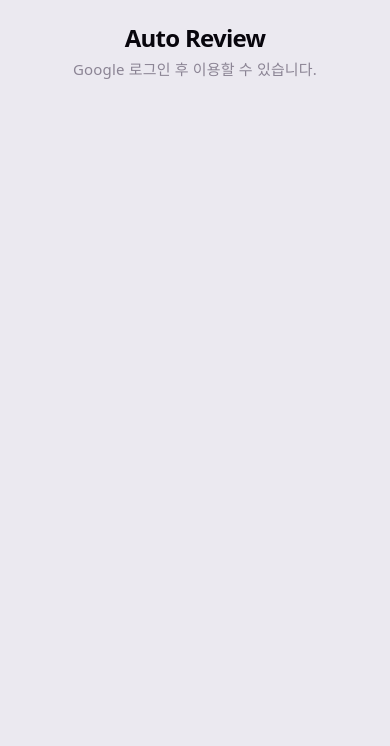
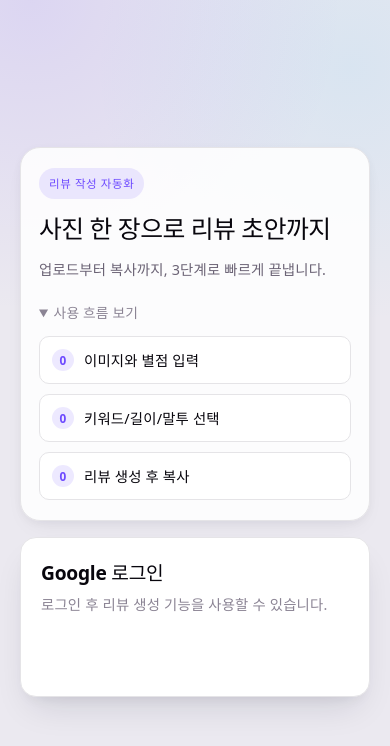
Before and after one commit to Yelli915/auto-review-generator, a React (Vite) app: page / in a window 390 px wide. Shown: the top 746 px of the page. Built offline with nearby package versions, Linux system fonts and the light colour scheme; no server answers.

Commit message:
feat : UXUI 고정

```diff
--- a/src/App.jsx
+++ b/src/App.jsx
@@ -20,22 +20,19 @@ function getEnvGoogleClientId() {
 }
 
 function App() {
-  const [token, setToken] = useState('')
+  const [token, setToken] = useState(() => {
+    try {
+      return (window.sessionStorage.getItem(AUTH_STORAGE_KEY) || '').trim()
+    } catch {
+      return ''
+    }
+  })
   const [authError, setAuthError] = useState('')
-  const googleClientId = useMemo(getEnvGoogleClientId, [])
+  const googleClientId = useMemo(() => getEnvGoogleClientId(), [])
 
   useEffect(() => {
-    try {
-      const saved = window.sessionStorage.getItem(AUTH_STORAGE_KEY) || ''
-      const normalized = saved.trim()
-      if (normalized) {
-        setToken(normalized)
-        setGoogleIdToken(normalized)
-      }
-    } catch {
-      void 0
-    }
-  }, [])
+    setGoogleIdToken(token)
+  }, [token])
 
   useEffect(() => {
     setUnauthorizedHandler(() => {
@@ -83,44 +80,78 @@ function App() {
 
   if (!googleClientId) {
     return (
-      <main className="review-app">
+      <div className="app-shell">
+        <main className="auth-layout">
+          <section className="auth-card">
+            <h1 className="auth-card__title">Auto Review</h1>
+            <p className="auth-card__text">
+              실행 전 환경 변수 확인이 필요합니다.
+            </p>
             <div className="banner banner--error" role="alert">
               VITE_GOOGLE_CLIENT_ID가 설정되지 않았습니다.
             </div>
+          </section>
         </main>
+      </div>
     )
   }
 
   if (!token) {
     return (
-      <main className="review-app">
-        <header className="review-app__header">
-          <h1 className="review-app__title">Auto Review</h1>
-          <p className="review-app__tagline">Google 로그인 후 이용할 수 있습니다.</p>
-        </header>
+      <div className="app-shell">
+        <main className="auth-layout">
+          <section className="auth-intro">
+            <p className="auth-intro__eyebrow">리뷰 작성 자동화</p>
+            <h1 className="auth-intro__title">사진 한 장으로 리뷰 초안까지</h1>
+            <p className="auth-intro__text">
+              업로드부터 복사까지, 3단계로 빠르게 끝냅니다.
+            </p>
+            <details className="auth-intro__flow-wrap" open>
+              <summary>사용 흐름 보기</summary>
+              <ol className="auth-intro__flow">
+                <li>이미지와 별점 입력</li>
+                <li>키워드/길이/말투 선택</li>
+                <li>리뷰 생성 후 복사</li>
+              </ol>
+            </details>
+          </section>
+
+          <section className="auth-card">
+            <h2 className="auth-card__title">Google 로그인</h2>
+            <p className="auth-card__text">
+              로그인 후 리뷰 생성 기능을 사용할 수 있습니다.
+            </p>
             {authError && (
               <div className="banner banner--error" role="alert">
                 {authError}
               </div>
             )}
+            <div className="auth-card__login">
               <GoogleLogin
                 onSuccess={handleLoginSuccess}
                 onError={() => setAuthError('Google 로그인에 실패했습니다.')}
                 useOneTap
               />
+            </div>
+          </section>
         </main>
+      </div>
     )
   }
 
   return (
-    <>
-      <div style={{ display: 'flex', justifyContent: 'flex-end', padding: '12px 16px' }}>
-        <button type="button" onClick={handleLogout}>
+    <div className="app-shell">
+      <header className="app-topbar">
+        <div>
+          <p className="app-topbar__brand">Auto Review</p>
+          <p className="app-topbar__sub">입력부터 생성까지 한 번에</p>
+        </div>
+        <button type="button" className="btn btn--secondary app-topbar__logout" onClick={handleLogout}>
           로그아웃
         </button>
+      </header>
+      <ReviewGenerator />
     </div>
-      <ReviewGenerator />
-    </>
   )
 }
 
--- a/src/components/ReviewGenerator/ReviewGenerator.jsx
+++ b/src/components/ReviewGenerator/ReviewGenerator.jsx
@@ -5,6 +5,7 @@ import ReviewStep from './steps/ReviewStep'
 import { generateKeywords, generateReview } from './api/geminiService'
 
 const STEPS = { UPLOAD: 'upload', KEYWORD: 'keyword', REVIEW: 'review' }
+const RATING_LABELS = ['', '매우 불만족', '불만족', '보통', '만족', '매우 만족']
 
 async function loadKeywordsFromImage(imagePayload) {
   const result = await generateKeywords({
@@ -121,6 +122,11 @@ export default function ReviewGenerator({ onReviewComplete }) {
     [STEPS.KEYWORD]: 1,
     [STEPS.REVIEW]: 2,
   }[step]
+  const stepMeta = [
+    { title: '사진 입력', desc: '이미지와 별점을 선택합니다.' },
+    { title: '옵션 선택', desc: '키워드, 길이, 말투를 정합니다.' },
+    { title: '결과 확인', desc: '생성된 리뷰를 확인하고 복사합니다.' },
+  ][stepIndex]
 
   const stepClass = (i) => {
     if (i < stepIndex) return 'stepper__item is-done'
@@ -131,10 +137,10 @@ export default function ReviewGenerator({ onReviewComplete }) {
   return (
     <div className="review-app">
       <header className="review-app__header">
-        <h1 className="review-app__title">Auto Review</h1>
+        <p className="review-app__eyebrow">STEP {stepIndex + 1} / 3</p>
+        <h1 className="review-app__title">{stepMeta.title}</h1>
         <p className="review-app__tagline">
-          사진·별점으로 키워드를 만든 뒤, 키워드·길이·말투에 맞춰 리뷰 초안을
-          만들어 드립니다.
+          {stepMeta.desc}
         </p>
       </header>
 
@@ -174,12 +180,24 @@ export default function ReviewGenerator({ onReviewComplete }) {
             {error}
           </div>
         )}
+        {isLoading && (
+          <div className="banner banner--info" role="status" aria-live="polite">
+            {step === STEPS.UPLOAD
+              ? '이미지를 분석해 키워드를 준비하고 있습니다.'
+              : '선택한 이미지로 키워드를 다시 생성하고 있습니다.'}
+          </div>
+        )}
 
         {step === STEPS.UPLOAD && (
-          <UploadStep onNext={handleUploadNext} isLoading={isLoading} />
+          <UploadStep
+            onNext={handleUploadNext}
+            isLoading={isLoading}
+            ratingLabels={RATING_LABELS}
+          />
         )}
         {step === STEPS.KEYWORD && (
           <KeywordStep
+            key={keywords.join('|')}
             keywords={keywords}
             onNext={handleKeywordNext}
             onRefresh={handleRefresh}
@@ -195,6 +213,7 @@ export default function ReviewGenerator({ onReviewComplete }) {
             onReset={handleBackToUpload}
             onRegenerate={handleRegenerate}
             rating={imageData?.rating}
+            ratingLabels={RATING_LABELS}
             selectedKeywords={lastUsedOptions?.keywords}
             reviewLength={lastUsedOptions?.length}
             reviewTone={lastUsedOptions?.tone}
--- a/src/index.css
+++ b/src/index.css
@@ -8,10 +8,10 @@
   --border: #e5e4e7;
   --border-strong: #d4d2d9;
   --code-bg: #f4f3ec;
-  --accent: #aa3bff;
-  --accent-hover: #9229e6;
-  --accent-bg: rgba(170, 59, 255, 0.1);
-  --accent-border: rgba(170, 59, 255, 0.5);
+  --accent: #6d4aff;
+  --accent-hover: #5936f6;
+  --accent-bg: rgba(109, 74, 255, 0.12);
+  --accent-border: rgba(109, 74, 255, 0.42);
   --error-bg: #fef2f2;
   --error-border: #fecaca;
   --error-text: #b91c1c;
@@ -24,9 +24,9 @@
   --radius-pill: 999px;
   --shadow-sm: 0 1px 2px rgba(0, 0, 0, 0.05);
   --shadow:
-    rgba(0, 0, 0, 0.08) 0 4px 6px -1px, rgba(0, 0, 0, 0.04) 0 2px 4px -2px;
+    rgba(16, 24, 40, 0.08) 0 10px 24px -10px, rgba(16, 24, 40, 0.04) 0 2px 8px;
   --shadow-lg:
-    rgba(0, 0, 0, 0.1) 0 20px 25px -5px, rgba(0, 0, 0, 0.06) 0 8px 10px -6px;
+    rgba(17, 24, 39, 0.14) 0 18px 36px -12px, rgba(17, 24, 39, 0.08) 0 8px 14px -8px;
 
   --sans: system-ui, 'Segoe UI', Roboto, sans-serif;
   --heading: system-ui, 'Segoe UI', Roboto, sans-serif;
@@ -82,6 +82,10 @@
 
 body {
   margin: 0;
+  background:
+    radial-gradient(circle at 8% 0%, rgba(109, 74, 255, 0.12), transparent 34%),
+    radial-gradient(circle at 90% 8%, rgba(56, 189, 248, 0.1), transparent 30%),
+    var(--bg-page);
 }
 
 #root {
@@ -94,19 +98,201 @@ body {
   box-sizing: border-box;
 }
 
+.app-shell {
+  width: 100%;
+  min-height: 100svh;
+}
+
+.app-topbar {
+  position: sticky;
+  top: 0;
+  z-index: 10;
+  backdrop-filter: blur(8px);
+  background: color-mix(in oklab, var(--bg-page) 90%, transparent);
+  border-bottom: 1px solid var(--border);
+  display: flex;
+  align-items: center;
+  justify-content: space-between;
+  gap: 16px;
+  padding: 14px 20px;
+}
+
+.app-topbar__brand {
+  margin: 0;
+  font-size: 0.95rem;
+  font-weight: 700;
+  letter-spacing: 0.01em;
+  color: var(--text-h);
+}
+
+.app-topbar__sub {
+  margin: 2px 0 0;
+  font-size: 0.8rem;
+  color: var(--text-muted);
+}
+
+.app-topbar__logout {
+  width: auto;
+  min-height: 40px;
+  padding-inline: 14px;
+  flex-shrink: 0;
+}
+
+.auth-layout {
+  max-width: 1080px;
+  margin: 0 auto;
+  min-height: 100svh;
+  display: grid;
+  grid-template-columns: 1.1fr minmax(300px, 420px);
+  gap: 28px;
+  align-items: center;
+  padding: 48px 20px;
+  box-sizing: border-box;
+}
+
+.auth-intro {
+  background: color-mix(in oklab, var(--surface) 88%, transparent);
+  border: 1px solid var(--border);
+  border-radius: 20px;
+  box-shadow: var(--shadow);
+  padding: clamp(24px, 5vw, 42px);
+}
+
+.auth-intro__eyebrow {
+  display: inline-block;
+  margin: 0 0 14px;
+  padding: 4px 10px;
+  border-radius: var(--radius-pill);
+  font-size: 0.72rem;
+  font-weight: 700;
+  letter-spacing: 0.05em;
+  text-transform: uppercase;
+  color: var(--accent);
+  background: var(--accent-bg);
+}
+
+.auth-intro__title {
+  margin: 0;
+  font-size: clamp(1.7rem, 3.6vw, 2.35rem);
+  line-height: 1.25;
+  letter-spacing: -0.02em;
+  color: var(--text-h);
+}
+
+.auth-intro__text {
+  margin: 14px 0 0;
+  max-width: 42ch;
+  color: var(--text);
+}
+
+.auth-intro__flow-wrap {
+  margin-top: 20px;
+}
+
+.auth-intro__flow-wrap summary {
+  cursor: pointer;
+  font-size: 0.86rem;
+  color: var(--text-muted);
+  user-select: none;
+}
+
+.auth-intro__flow {
+  margin: 24px 0 0;
+  padding: 0;
+  list-style: none;
+  display: grid;
+  gap: 10px;
+}
+
+.auth-intro__flow li {
+  background: var(--surface);
+  border: 1px solid var(--border);
+  border-radius: 10px;
+  min-height: 46px;
+  display: flex;
+  align-items: center;
+  padding: 0 12px;
+  font-size: 0.9rem;
+  color: var(--text-h);
+}
+
+.auth-intro__flow li::before {
+  content: counter(list-item);
+  width: 22px;
+  height: 22px;
+  border-radius: 50%;
+  background: var(--accent-bg);
+  color: var(--accent);
+  font-size: 0.74rem;
+  font-weight: 700;
+  display: inline-flex;
+  align-items: center;
+  justify-content: center;
+  margin-right: 10px;
+}
+
+.auth-card {
+  background: var(--surface);
+  border: 1px solid var(--border);
+  border-radius: 16px;
+  box-shadow: var(--shadow-lg);
+  padding: 24px 20px;
+}
+
+.auth-card__title {
+  margin: 0;
+  font-size: 1.2rem;
+  font-weight: 700;
+  color: var(--text-h);
+}
+
+.auth-card__text {
+  margin: 8px 0 0;
+  font-size: 0.9rem;
+  color: var(--text-muted);
+}
+
+.auth-card__login {
+  margin-top: 16px;
+}
+
+@media (max-width: 880px) {
+  .auth-layout {
+    grid-template-columns: 1fr;
+    gap: 16px;
+    align-content: center;
+  }
+
+  .auth-intro {
+    padding: 20px 18px;
+  }
+
+  .auth-intro__title {
+    font-size: 1.55rem;
+  }
+
+  .auth-intro__text {
+    font-size: 0.9rem;
+  }
+
+  .auth-intro__flow-wrap[open] .auth-intro__flow {
+    margin-top: 12px;
+  }
+}
+
 .review-app {
   flex: 1;
   display: flex;
   flex-direction: column;
   align-items: center;
-  padding: 24px 20px 48px;
+  padding: 26px 20px 52px;
   box-sizing: border-box;
 }
 
 .review-app__header {
   text-align: center;
-  max-width: 520px;
-  margin-bottom: 8px;
+  max-width: 760px;
+  margin-bottom: 6px;
 }
 
 .review-app__title {
@@ -119,6 +305,14 @@ body {
   line-height: 1.2;
 }
 
+.review-app__eyebrow {
+  margin: 0 0 8px;
+  font-size: 0.74rem;
+  font-weight: 700;
+  letter-spacing: 0.06em;
+  color: var(--accent);
+}
+
 .review-app__tagline {
   margin: 0;
   font-size: 0.9375rem;
@@ -128,8 +322,8 @@ body {
 
 .review-app__main {
   width: 100%;
-  max-width: 520px;
-  margin-top: 20px;
+  max-width: 760px;
+  margin-top: 18px;
 }
 
 .stepper {
@@ -137,8 +331,8 @@ body {
   align-items: center;
   justify-content: center;
   gap: 0;
-  margin-top: 20px;
-  max-width: 520px;
+  margin-top: 18px;
+  max-width: 760px;
   width: 100%;
 }
 
@@ -216,8 +410,8 @@ body {
   position: relative;
   background: var(--surface);
   border: 1px solid var(--border);
-  border-radius: var(--radius-lg);
-  padding: 24px 22px;
+  border-radius: 18px;
+  padding: 26px 24px;
   box-shadow: var(--shadow);
   text-align: left;
 }
@@ -549,6 +743,12 @@ body {
   overflow-y: auto;
 }
 
+.banner--info {
+  background: var(--accent-bg);
+  border-color: var(--accent-border);
+  color: var(--text-h);
+}
+
 .keyword-empty {
   padding: 22px 18px;
   text-align: center;
@@ -660,18 +860,6 @@ body {
   }
 }
 
-.sr-only {
-  position: absolute;
-  width: 1px;
-  height: 1px;
-  padding: 0;
-  margin: -1px;
-  overflow: hidden;
-  clip: rect(0, 0, 0, 0);
-  white-space: nowrap;
-  border: 0;
-}
-
 .review-cursor {
   display: inline-block;
   margin-left: 2px;
@@ -714,8 +902,7 @@ p {
   margin: 0;
 }
 
-code,
-.counter {
+code {
   font-family: var(--mono);
   display: inline-flex;
   border-radius: 4px;
@@ -865,6 +1052,8 @@ code {
   border-radius: 4px;
   transition: opacity 0.15s ease;
   flex-shrink: 0;
+  width: fit-content;
+  margin: 0 auto;
 }
 
 .btn-link:hover:not(:disabled) {
@@ -1013,6 +1202,124 @@ code {
   background: var(--bg);
 }
 
+.review-more {
+  margin-top: 10px;
+  text-align: center;
+}
+
+.review-more__actions {
+  margin-top: 8px;
+}
+
+/* ── Mobile fine tuning (390 / 360) ─────────────────────────────────── */
+
+@media (max-width: 390px) {
+  .review-app {
+    padding: 20px 14px 34px;
+  }
+
+  .review-app__header {
+    margin-bottom: 2px;
+  }
+
+  .review-app__eyebrow {
+    margin-bottom: 6px;
+    font-size: 0.7rem;
+  }
+
+  .review-app__title {
+    font-size: 1.38rem;
+    line-height: 1.24;
+    margin-bottom: 4px;
+  }
+
+  .review-app__tagline {
+    font-size: 0.875rem;
+    line-height: 1.42;
+  }
+
+  .stepper {
+    margin-top: 14px;
+  }
+
+  .step-card {
+    border-radius: 14px;
+    padding: 20px 16px;
+  }
+
+  .step-card__title {
+    font-size: 1.03rem;
+    margin-bottom: 14px;
+  }
+
+  .step-card__lede {
+    margin: -8px 0 14px;
+    font-size: 0.8rem;
+  }
+
+  .btn {
+    min-height: 46px;
+    padding-inline: 14px;
+    font-size: 0.9rem;
+  }
+
+  .btn--lg {
+    min-height: 48px;
+    font-size: 0.95rem;
+  }
+
+  .btn-row {
+    gap: 8px;
+    margin-top: 16px;
+  }
+
+  .btn-link {
+    font-size: 0.78rem;
+  }
+
+  .review-nav {
+    margin-top: 10px;
+  }
+}
+
+@media (max-width: 360px) {
+  .review-app {
+    padding: 18px 12px 30px;
+  }
+
+  .review-app__title {
+    font-size: 1.28rem;
+  }
+
+  .review-app__tagline {
+    font-size: 0.84rem;
+  }
+
+  .step-card {
+    padding: 18px 14px;
+  }
+
+  .step-card__title {
+    font-size: 0.98rem;
+  }
+
+  .chip {
+    min-height: 40px;
+    padding: 8px 13px;
+    font-size: 0.83rem;
+  }
+
+  .btn {
+    min-height: 44px;
+    font-size: 0.88rem;
+  }
+
+  .btn--lg {
+    min-height: 46px;
+    font-size: 0.92rem;
+  }
+}
+
 /* ── Footer ─────────────────────────────────────────────────────────── */
 
 .review-app__footer {
@@ -1020,7 +1327,7 @@ code {
   padding: 14px 0 6px;
   text-align: center;
   width: 100%;
-  max-width: 520px;
+  max-width: 760px;
   border-top: 1px solid var(--border);
 }
 
```
Also changed, not shown: src/components/ReviewGenerator/steps/KeywordStep.jsx (+11 -14 lines), src/components/ReviewGenerator/steps/ReviewStep.jsx (+28 -13 lines), src/components/ReviewGenerator/steps/UploadStep.jsx (+9 -5 lines). Lines whose indentation alone changed are shown as unchanged.
